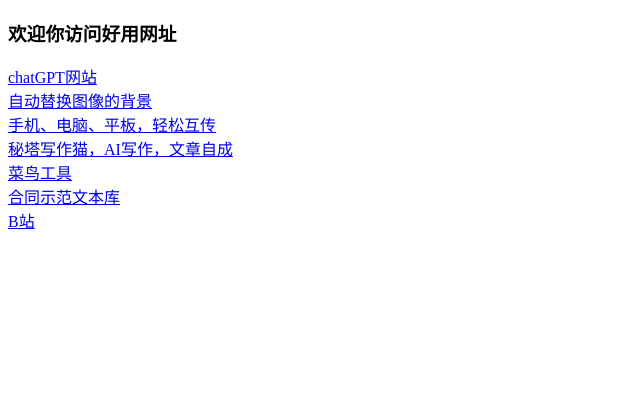
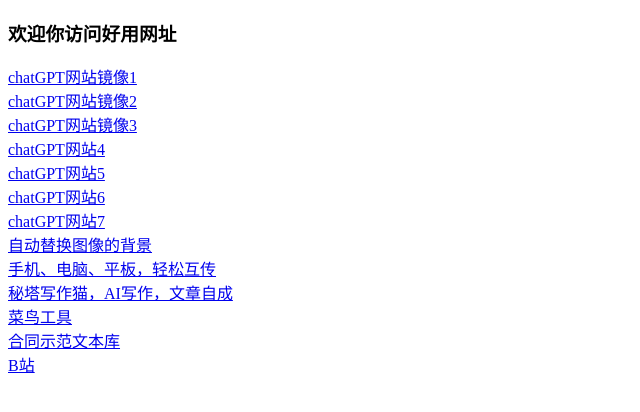
Before and after one commit to wozhanqiangtou/wozhanqiangtou.github.io, a plain HTML site: page index.html in a window 1280 px wide. Shown: the whole page, without its empty margins (0-640 px from the left). Drawn offline with Linux system fonts and the light colour scheme.

Commit message:
Add files via upload

```diff
--- a/index.html
+++ b/index.html
@@ -8,7 +8,13 @@
 </head>
 <body>
     <h3>欢迎你访问好用网址</h3>
-    <a href="https://chat.wuguokai.cn/">chatGPT网站</a><br>
+    <a href="https://chat.wuguokai.cn/">chatGPT网站镜像1</a><br>
+    <a href="https://ai.wuguokai.cn/">chatGPT网站镜像2</a><br>
+    <a href="https://ai.wuguokai.top/">chatGPT网站镜像3</a><br>
+    <a href="https://chat.aidutu.cn/">chatGPT网站4</a><br>
+    <a href="https://chat.binjie.site/">chatGPT网站5</a><br>
+    <a href="https://wet.xeasy.me/">chatGPT网站6</a><br>
+    <a href="https://chat.extkj.cn/">chatGPT网站7</a><br>
     <a href="https://bgsub.cn/">自动替换图像的背景</a><br>
     <a href="https://easychuan.cn/">手机、电脑、平板，轻松互传</a><br>
     <a href="https://xiezuocat.com/">秘塔写作猫，AI写作，文章自成</a><br>
```
